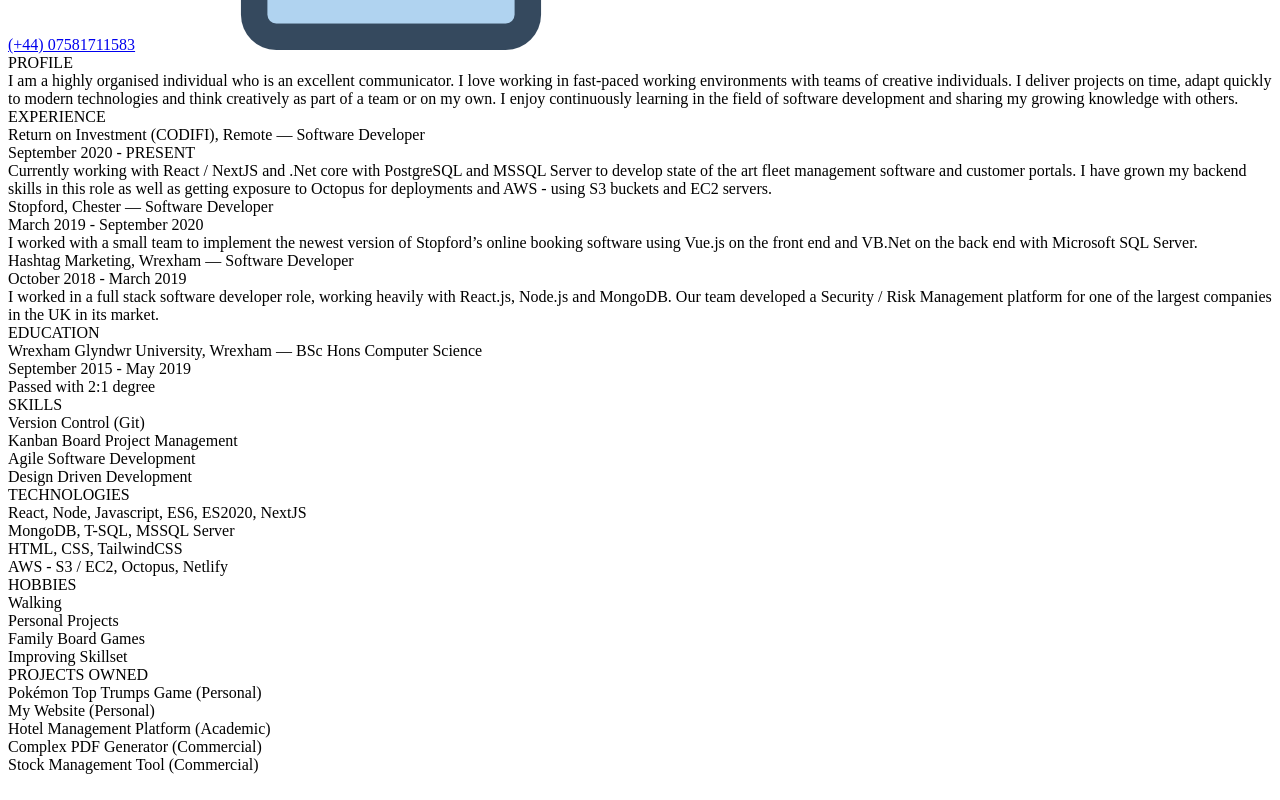
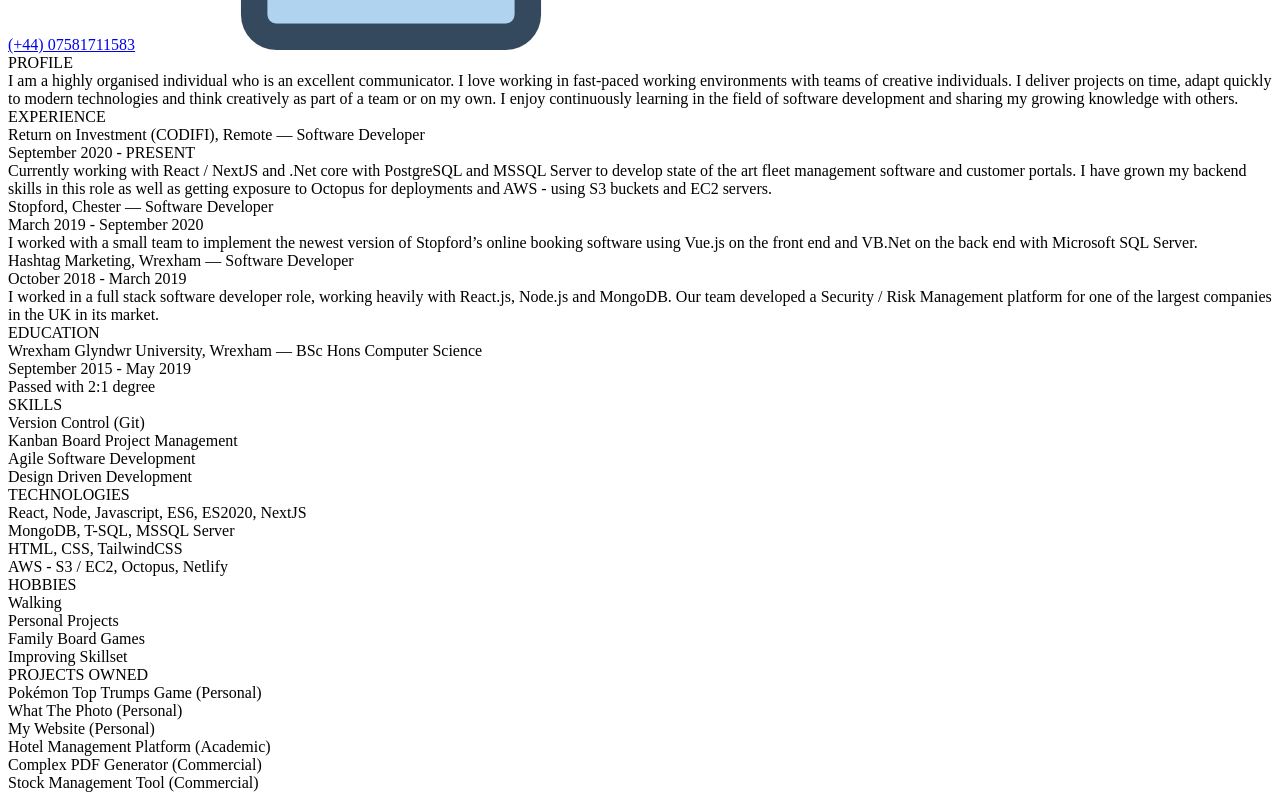
Before and after one commit to davemikeedwards/new-dev-by-dave, a Next.js app: page /cv in a window 1280 px wide. Shown: the part 1022-1822 px from the top of the page. Built offline with nearby package versions, Linux system fonts and the light colour scheme.

Commit message:
cv updated

```diff
--- a/pages/cv.js
+++ b/pages/cv.js
@@ -106,6 +106,7 @@ export default function Cv() {
             <div className="font-space text-sm">
               Pokémon Top Trumps Game (Personal)
             </div>
+            <div className="font-space text-sm">What The Photo (Personal)</div>
             <div className="font-space text-sm">My Website (Personal)</div>
             <div className="font-space text-sm">
               Hotel Management Platform (Academic)
```
